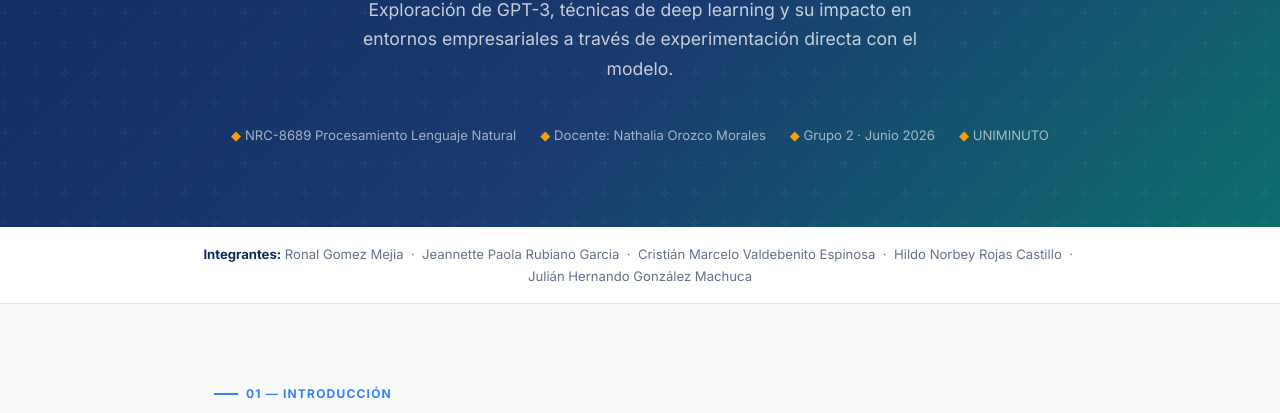
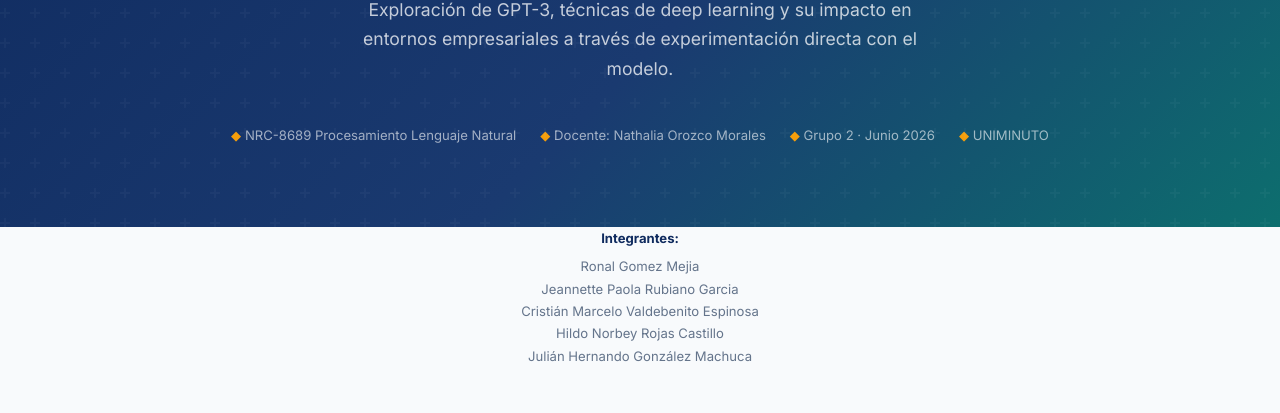
Before and after one commit to rony1589/portafolio-nlp-gpt, a plain HTML site: page index.html in a window 1280 px wide. Shown: the part 348-761 px from the top of the page. Drawn offline with Linux system fonts and the light colour scheme.

Commit message:
Update index.html
se actualiza titulos y apartadode integrantes

```diff
--- a/index.html
+++ b/index.html
@@ -298,14 +298,14 @@
 </header>
 
 <!-- INTEGRANTES -->
-<div style="background:#fff; border-bottom:1px solid var(--border); padding:1rem 1.5rem; text-align:center;">
-  <p style="font-size:.82rem; color:var(--muted); max-width:900px; margin:0 auto;">
-    <strong style="color:var(--navy);">Integrantes:</strong>
-    Ronal Gomez Mejia &nbsp;·&nbsp; Jeannette Paola Rubiano Garcia &nbsp;·&nbsp;
-    Cristián Marcelo Valdebenito Espinosa &nbsp;·&nbsp; Hildo Norbey Rojas Castillo &nbsp;·&nbsp;
-    Julián Hernando González Machuca
-  </p>
-</div>
+<div style="font-size:.82rem; color:var(--muted); max-width:900px; margin:0 auto; text-align:center;">
+    <strong style="color:var(--navy); display:block; margin-bottom:.4rem;">Integrantes:</strong>
+    <span style="display:block;">Ronal Gomez Mejia</span>
+    <span style="display:block;">Jeannette Paola Rubiano Garcia</span>
+    <span style="display:block;">Cristián Marcelo Valdebenito Espinosa</span>
+    <span style="display:block;">Hildo Norbey Rojas Castillo</span>
+    <span style="display:block;">Julián Hernando González Machuca</span>
+  </div>
 
 <!-- ══════════════════════════════════════════════
      1. INTRODUCCIÓN
@@ -690,7 +690,7 @@
 <section id="conclusiones">
 <div class="section">
   <div class="section-label">06 — Conclusiones</div>
-  <h2 class="section-title">Reflexiones finales argumentadas</h2>
+  <h2 class="section-title">Conclusiones</h2>
   <p class="section-intro">
     La exploración de GPT-3 confirma que estamos ante una tecnología transformadora pero no omnipotente.
     La clave está en comprender sus capacidades reales para diseñar sistemas responsables.
@@ -732,7 +732,7 @@
 <section id="refs">
 <div class="section">
   <div class="section-label">07 — Referencias</div>
-  <h2 class="section-title">Referencias bibliográficas (Norma APA)</h2>
+  <h2 class="section-title">Referencias bibliográficas</h2>
   <ul class="ref-list">
     <li>Brown, T., Mann, B., Ryder, N., Subbiah, M., Kaplan, J., Dhariwal, P., … Amodei, D. (2020). Language models are few-shot learners. <em>Advances in Neural Information Processing Systems, 33</em>, 1877–1901. https://arxiv.org/abs/2005.14165</li>
     <li>Campesato, O. (2021). Chapter 7. Transformer, BERT, and GPT. En: <em>Natural language processing fundamentals for developers</em> (pp. 247-287). Mercury Learning and Information.</li>
```
